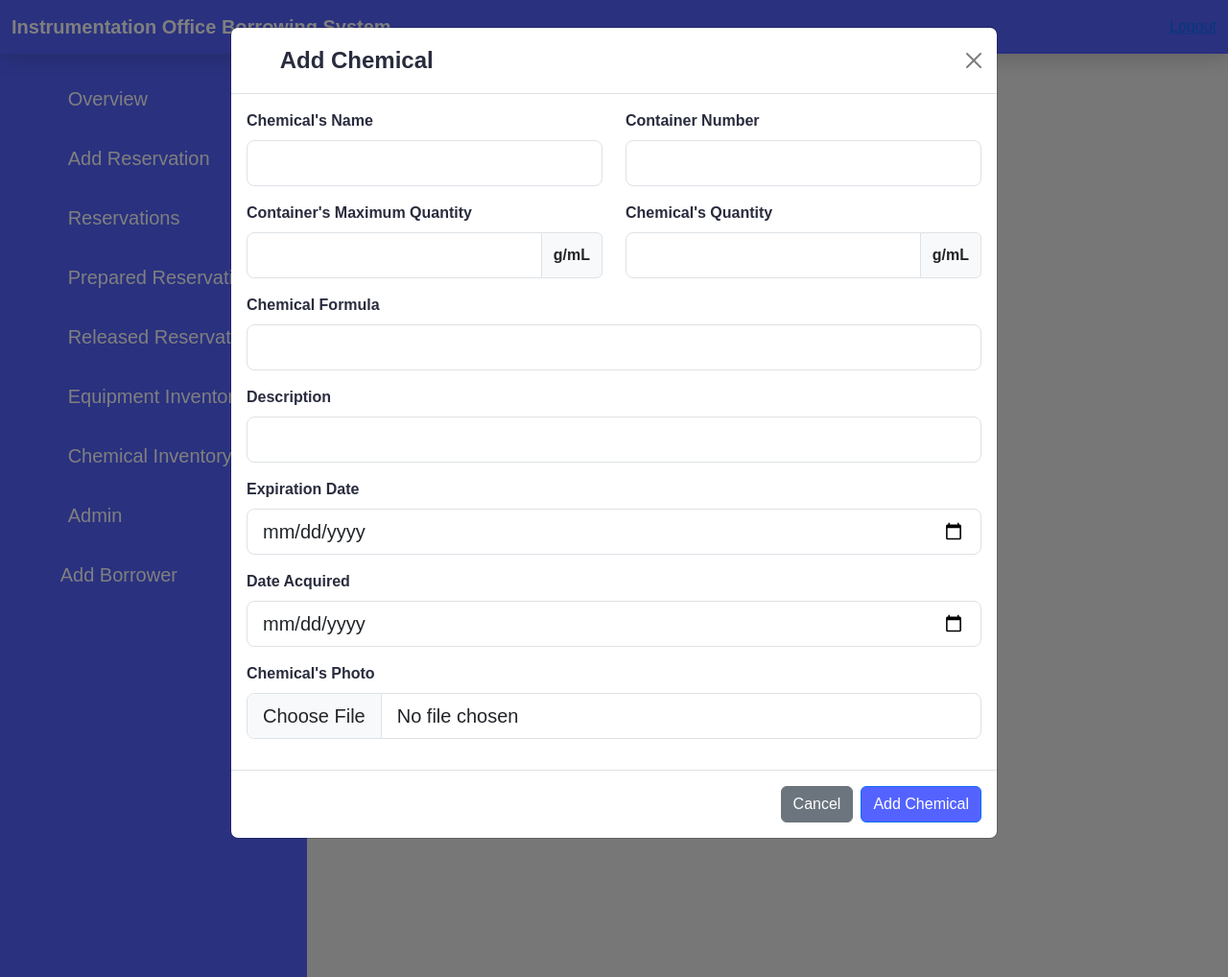
After one commit to AlexisAubreyBrusola/biology-system, a PHP site: page /view/chemical.php in a window 1280 px wide, after a click on "To add Chemical". The commit adds this page. Shown: the whole page at 96% size. Run offline with PHP 8.4, Linux system fonts and the light colour scheme; some libraries are stand-ins or nearby versions; some web fonts are replaced.

Commit message:
Added the function for adding chemicals

```diff
--- /dev/null
+++ b/controllers/add-chemical.controller.php
@@ -0,0 +1,43 @@
+<?php
+class AddChemicalController {
+    private $model;
+
+    public function __construct($model) {
+        $this->model = $model;
+    }
+
+    public function addChemicalController($chemicalName, $container, $containerMaxQuantity, $chemicalQuantity, $description, $expirationDate, $dateAcquired, $chemicalFormula = "Not specified", $status_id = 1, $photoPath = "Not specified", $times_borrowed = 0) {
+
+        if(empty($chemicalName) || empty($container) || empty($containerMaxQuantity) || empty($chemicalQuantity)) {
+            return [false, 'This fields are required. Please fill up the fields.'];
+        } elseif($container < 1) {
+            return [false, "The container should be a positive number!"];
+        } elseif($chemicalQuantity > $containerMaxQuantity) {
+            return [false, "Failed to add Chemical to the database. Chemical's should be equal to the Container's maximum quantity"];
+        } else {
+            $existingChemicalContainer = $this->model->getChemicalIdByNameAndContainer($chemicalName, $container);
+            if($existingChemicalContainer) {
+                return [false, "This chemical's container already exists. Please just put the chemical in to its intended container"];
+            } else {
+                $chemical = $this->model->addChemical($chemicalName, $container, $chemicalFormula, $description, $expirationDate, $dateAcquired, $status_id, $photoPath);
+
+                if($chemical) {
+                    $chemicalId = $this->model->getChemicalIdByNameAndContainer($chemicalName, $container);
+                    $chemicalAlreadyInInventory = $this->model->getChemicalInInventory($chemicalId, $container);
+
+                    if($chemicalAlreadyInInventory) {
+                        return [false, "This chemical is already Inventorized!"];
+                    } else {
+                        $addChemicalToInventory = $this->model->addChemicalToInventory($chemicalId, $container, $containerMaxQuantity, $chemicalQuantity);
+
+                        if($addChemicalToInventory) {
+                            return [true, "Chemical is Inventorized!"];
+                        } else {
+                            return [false, "Failed to inventorize chemical!"];
+                        }
+                    }
+                }
+            }
+        }
+    }
+}
--- a/include/sidebar.inc.php
+++ b/include/sidebar.inc.php
@@ -25,7 +25,7 @@
         </li>
 
         <li class="nav-item">
-            <a class="d-flex align-items-center nav-link text-decoration-none" href="#"><i class="fa-solid fa-flask me-3 fs-4"></i>Chemical Inventory</a>
+            <a class="d-flex align-items-center nav-link text-decoration-none" href="../view/chemical.php"><i class="fa-solid fa-flask me-3 fs-4"></i>Chemical Inventory</a>
         </li>
 
         <li class="nav-item">
--- /dev/null
+++ b/models/chemical.model.php
@@ -0,0 +1,111 @@
+<?php
+class ChemicalModel {
+    private $db;
+
+    public function __construct(DbConn $db) {
+        $this->db = $db;
+    }
+
+    public function addChemical($chemicalName, $container, $chemicalFormula, $description, $expirationDate, $dateAcquired, $status_id, $photoPath) {
+        $sql = "INSERT INTO chemical (chemical_name, container, chemical_formula, description, expiration_date, date_acquired, status_id, photo) VALUES (:chemical_name, :container, :chemical_formula, :description, :expiration_date, :date_acquired, :status_id, :photo)";
+        $this->db->query($sql);
+        $this->db->bind(':chemical_name', $chemicalName);
+        $this->db->bind(':container', $container);
+        $this->db->bind(':chemical_formula', $chemicalFormula);
+        $this->db->bind(':description', $description);
+        $this->db->bind(':expiration_date', $expirationDate);
+        $this->db->bind(':date_acquired', $dateAcquired);
+        $this->db->bind(':status_id', $status_id);
+        $this->db->bind(':photo', $photoPath);
+
+        try {
+            if($this->db->execute()) {
+                return true;
+            } else {
+                throw new Exception("Failed to add Chemical.");
+            }
+        } catch (PDOException $e) {
+            throw new Exception("Database error: " . $e->getMessage());
+        }
+    }
+
+    public function addChemicalToInventory($chemicalId, $container, $containerMaxQuantity, $chemicalQuantity) {
+        $sql = "INSERT INTO chemical_inventory (chemical_id, container, maximum_quantity, available_quantity) VALUE (:chemical_id, :container, :maximum_quantity, :available_quantity)";
+        $this->db->query($sql);
+        $this->db->bind(':chemical_id', $chemicalId);
+        $this->db->bind(':container', $container);
+        $this->db->bind(':maximum_quantity', $containerMaxQuantity);
+        $this->db->bind(':available_quantity', $chemicalQuantity);
+
+        try {
+            if($this->db->execute()) {
+                return true;
+            } else {
+                throw new Exception("Failed to inventorize chemical.");
+            }
+        } catch (PDOException $e) {
+            throw new Exception("Database error: " . $e->getMessage());
+        }
+    }
+    public function getChemicalById($chemicalId) {
+        $sql = "SELECT * FROM chemical WHERE chemical_id = :chemical_id";
+        $this->db->query($sql);
+        $this->db->bind(":chemical_id", $chemicalId);
+        try {
+            $chemical = $this->db->single();
+        } catch (PDOException $e) {
+            // Handle the database error
+            error_log("Database error: " . $e->getMessage());
+            return null;
+        }
+        return $chemical;
+    }
+
+    public function getChemicalByContainer($chemicalContainer) {
+        $sql = "SELECT * FROM chemical WHERE container = :container";
+        $this->db->query($sql);
+        $this->db->bind(":container", $chemicalContainer);
+        try {
+            $chemical = $this->db->single();
+        } catch (PDOException $e) {
+            // Handle the database error
+            error_log("Database error: " . $e->getMessage());
+            return null;
+        }
+        return $chemical;
+    }
+
+    public function getChemicalIdByNameAndContainer($chemicalName, $chemicalContainer) {
+        $sql = "SELECT chemical_id FROM chemical WHERE chemical_name = :chemical_name AND container = :container";
+        $this->db->query($sql);
+        $this->db->bind(":chemical_name", $chemicalName);
+        $this->db->bind(":container", $chemicalContainer);
+        try {
+            $result = $this->db->single();
+            if ($result) {
+                return $result['chemical_id'];
+            } else {
+                return null;
+            }
+        } catch (PDOException $e) {
+            // Handle the database error
+            error_log("Database error: " . $e->getMessage());
+            return null;
+        }
+    }
+
+    public function getChemicalInInventory($chemicalId, $container) {
+        $sql = "SELECT * FROM chemical_inventory WHERE chemical_id = :chemical_id AND container = :container";
+        $this->db->query($sql);
+        $this->db->bind(":chemical_id", $chemicalId);
+        $this->db->bind(":container", $container);
+        try {
+            $chemical = $this->db->single();
+        } catch (PDOException $e) {
+            // Handle the database error
+            error_log("Database error: " . $e->getMessage());
+            return null;
+        }
+        return $chemical;
+    }
+}
--- /dev/null
+++ b/view/chemical.php
@@ -0,0 +1,173 @@
+<?php
+	session_start();
+	require_once '../config/dbConn.config.php';
+	require_once '../models/chemical.model.php';
+	require_once '../controllers/add-chemical.controller.php';
+
+	$db = new DbConn;
+	$chemicalModel = new ChemicalModel($db);
+	$AddChemicalController = new AddChemicalController($chemicalModel);
+
+	if(isset($_POST['submit'])) {
+		$chemicalName = $_POST['chemicalName'];
+		$container = $_POST['containerNumber'];
+		$containerMaxQuantity = $_POST['containerMaxQuantity'];
+		$chemicalQuantity = $_POST['chemicalQuantity'];
+		$chemicalFormula = $_POST['chemicalFormula'];
+		$description = $_POST['description'];
+		$expirationDate = $_POST['expirationDate'];
+		$dateAcquired = $_POST['dateAcquired'];
+
+		$addChemical = $AddChemicalController->addChemicalController($chemicalName, $container, $containerMaxQuantity, $chemicalQuantity, $description, $expirationDate, $dateAcquired, $chemicalFormula = "Not specified", $status_id = 1, $photoPath = "Not specified", $times_borrowed = 0);
+
+		// Check if the form submission was successful
+		if ($addChemical[0] == true) {
+			// Show the success message and set the alert type
+			$message = $addChemical[1];
+			$alert_type = "alert-success";
+		} else {
+			// Show the error message
+			$message = $addChemical[1];
+			$alert_type = "alert-danger";
+		}
+	}
+?>
+
+<!DOCTYPE html>
+<html lang="en">
+<head>
+    <?php include_once '../include/head.inc.php'?>
+    <title>Chemicals</title>
+</head>
+<body>
+    <?php include_once '../include/header.inc.php'?>
+    <main class="d-flex flex-nowrap">
+        <?php include_once '../include/sidebar.inc.php'?>
+        <section class="content w-100" style="margin-left: 320px; padding: 3rem 5rem">
+        <div id="liveAlertPlaceholder">
+				<?php if (isset($message)) { ?>
+					<div class="alert <?php echo $alert_type; ?> alert-dismissible" role="alert">
+                        <div><?php echo $message ?></div>
+                        <button type="button" class="btn-close" data-bs-dismiss="alert" aria-label="Close"></button>
+                    </div>
+				<?php
+				}
+				?>
+			</div>
+
+			<button type="button" class="btn btn-primary" data-bs-toggle="modal" data-bs-target="#addChemicalModal">To add Chemical</button>
+
+            <!-- Modal -->
+			<div class="modal modal-lg fade" id="addChemicalModal" tabindex="-1" aria-labelledby="addChemicalModal" aria-hidden="true">
+				<div class="modal-dialog">
+					<div class="modal-content">
+					<!-- Modal Title -->
+					<div class="modal-header">
+						<h1 class="modal-title fs-4 fw-semibold" id="addChemicalModalLabel"><i class="fa-solid fa-flask me-3 fs-4"></i>Add Chemical</h1>
+						<button type="button" class="btn-close" data-bs-dismiss="modal" aria-label="Close"></button>
+					</div>
+					<!-- Modal Content -->
+					<div class="modal-body fw-semibold">
+						<form action="" method="POST" enctype="multipart/form-data">
+							<div class="row">
+								<div class="col mb-3">
+									<label for="chemicalName" class="form-label">Chemical's Name</label>
+									<input type="text" class="form-control form-control-lg chemicalName" id="chemicalName" name="chemicalName">
+								</div>
+
+								<div class="col mb-3">
+									<label for="containerNumber" class="form-label">Container Number</label>
+									<span
+									data-bs-toggle="tooltip"
+									data-bs-custom-class="custom-tooltip"
+									data-bs-title="This will be the label (number) of the container where the chemical will be stored">
+										<i class="fa-solid fa-circle-info" style="color: #5463ff;"></i>
+									</span>
+									<input type="number" class="form-control form-control-lg containerNumber" id="containerNumber" name="containerNumber" min="1">
+								</div>
+							</div>
+
+							<div class="row">
+								<div class="col mb-3">
+									<label for="containerMaxQuantity" class="form-label">Container's Maximum Quantity</label>
+									<span
+									data-bs-toggle="tooltip"
+									data-bs-custom-class="custom-tooltip"
+									data-bs-title="Maximum quantity that the container can store">
+										<i class="fa-solid fa-circle-info" style="color: #5463ff;"></i>
+									</span>
+									<div class="input-group">
+										<input type="number" class="form-control form-control-lg containerMaxQuantity" id="containerMaxQuantity" name="containerMaxQuantity" min="1">
+										<span class="input-group-text" id="containerMaxQuantity"><b>g/mL</b></span>
+									</div>
+								</div>
+
+								<div class="col mb-3">
+									<label for="chemicalQuantity" class="form-label">Chemical's Quantity</label>
+									<span
+									data-bs-toggle="tooltip"
+									data-bs-custom-class="custom-tooltip"
+									data-bs-title="The chemical's quantity that will be stored in the container. The quantity of the chemical should be equal to the maximum quantity of its container">
+										<i class="fa-solid fa-circle-info" style="color: #5463ff;"></i>
+									</span>
+									<div class="input-group">
+										<input type="number" class="form-control form-control-lg chemicalQuantity" id="chemicalQuantity" name="chemicalQuantity" min="1">
+										<span class="input-group-text" id="chemicalQuantity"><b>g/mL</b></span>
+									</div>
+								</div>
+							</div>
+
+							<div class="mb-3">
+								<label for="chemicalFormula" class="form-label">Chemical Formula</label>
+                                <input type="text" class="form-control form-control-lg chemicalFormula" id="chemicalFormula" name="chemicalFormula">
+					        </div>
+
+							<div class="mb-3">
+								<label for="description" class="form-label">Description</label>
+                                <input type="text" class="form-control form-control-lg description" id="description" name="description">
+					        </div>
+
+							<div class="mb-3">
+								<label for="expirationDate" class="form-label">Expiration Date</label>
+                                <input type="date" class="form-control form-control-lg expirationDate" id="expirationDate" name="expirationDate">
+					        </div>
+
+							<div class="mb-3">
+								<label for="dateAcquired" class="form-label">Date Acquired</label>
+                                <input type="date" class="form-control form-control-lg dateAcquired" id="dateAcquired" name="dateAcquired">
+					        </div>
+
+							<div class="mb-3">
+								<label for="equipmentPhoto" class="form-label">Chemical's Photo</label>
+                                <input type="file" accept="image/png, image/jpeg, image/jpg" class="form-control form-control-lg equipmentPhoto" id="equipmentPhoto" name="equipmentPhoto">
+					        </div>
+                </div>
+							<div class="modal-footer">
+								<button type="button" class="btn btn-secondary" data-bs-dismiss="modal">Cancel</button>
+								<button type="submit" name="submit" id="addEquipmentBtn" class="btn btn-primary bg-blue">Add Chemical</button>
+							</div>
+						</form>
+					</div>
+				</div>
+			</div>
+        </section>
+    </main>
+
+    <?php include_once '../include/footer.inc.php'?>
+
+	<script>
+		const tooltipTriggerList = document.querySelectorAll('[data-bs-toggle="tooltip"]')
+		const tooltipList = [...tooltipTriggerList].map(tooltipTriggerEl => new bootstrap.Tooltip(tooltipTriggerEl))
+
+		const chemicalQuantity = document.querySelector('#chemicalQuantity');
+		const containerMaxQuantity = document.querySelector('#containerMaxQuantity');
+
+		chemicalQuantity.addEventListener('input', () => {
+  			if (Number(chemicalQuantity.value) > Number(containerMaxQuantity.value)) {
+    			chemicalQuantity.value = containerMaxQuantity.value;
+  			}
+		});
+
+	</script>
+</body>
+</html>
```
